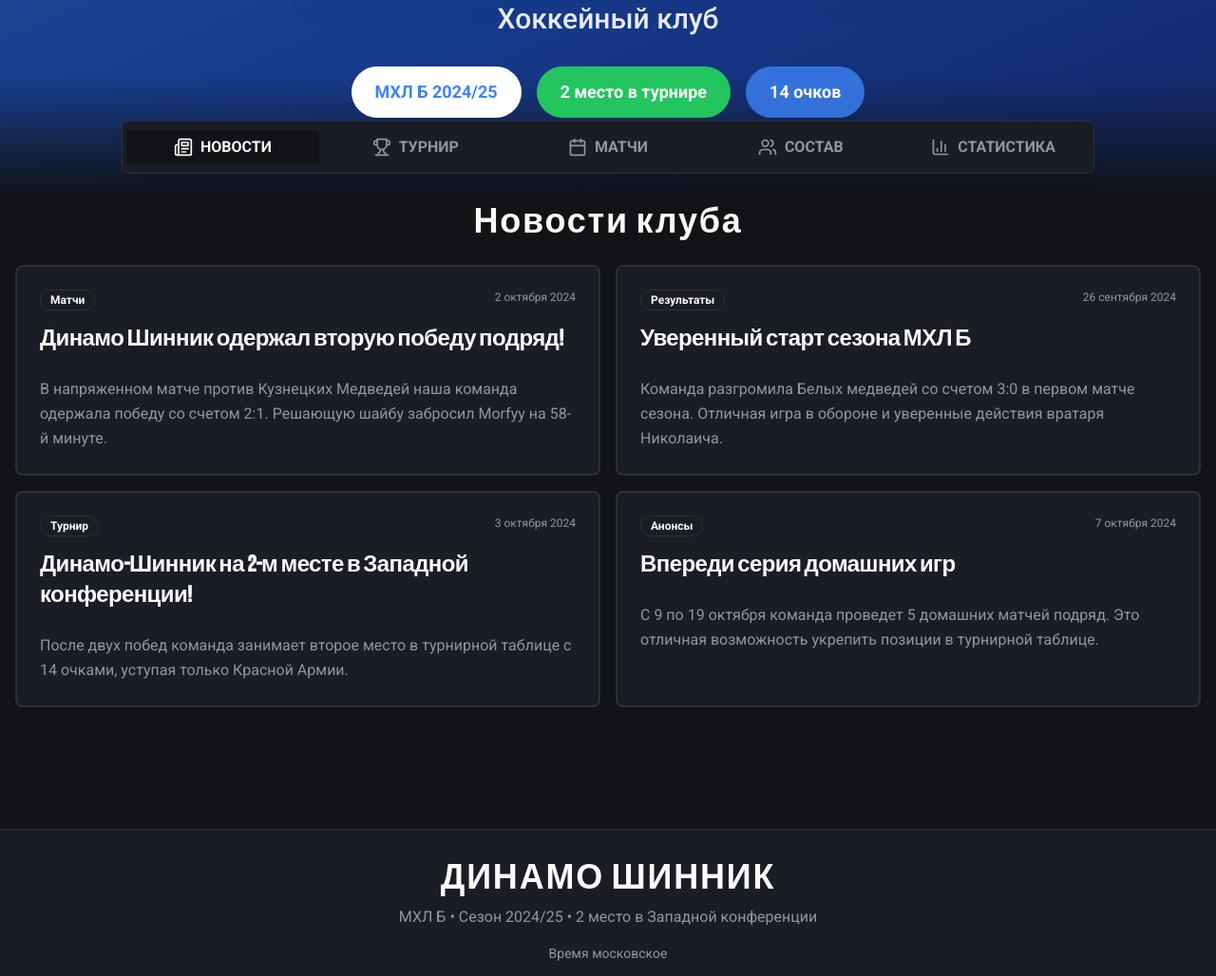
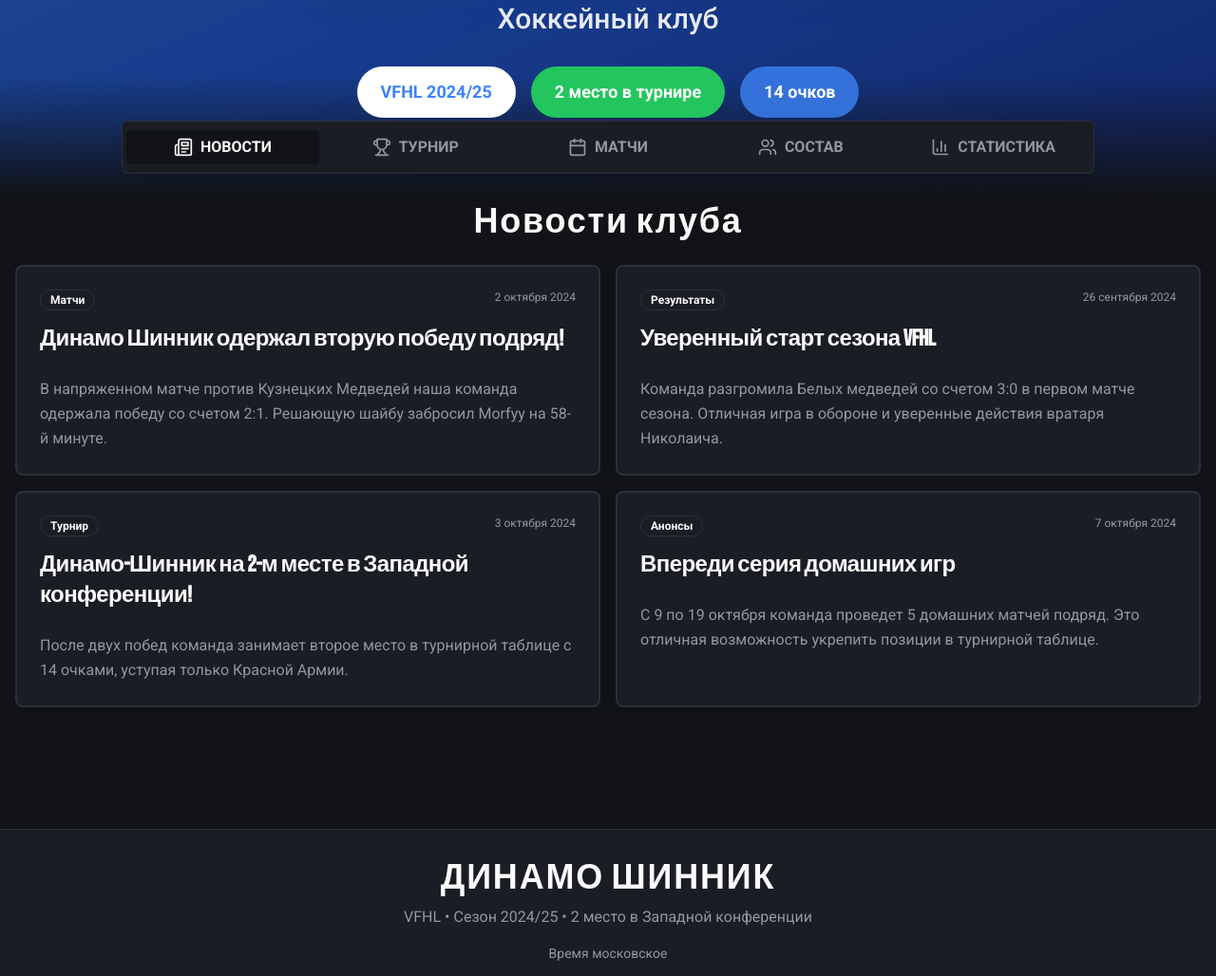
Before and after one commit to pr-poehali-dev/hockey-dinamo-shinnik-site, a React (Vite) app: page / in a window 1280 px wide. Shown: the part 353-1381 px from the top of the page at 95% size. Built offline with nearby package versions, Linux system fonts and the light colour scheme.

Commit message:
Создание лиги VFHL

```diff
--- a/src/pages/Index.tsx
+++ b/src/pages/Index.tsx
@@ -177,7 +177,7 @@ const news: NewsItem[] = [
     category: 'Матчи'
   },
   {
-    title: 'Уверенный старт сезона МХЛ Б',
+    title: 'Уверенный старт сезона VFHL',
     date: '26 сентября 2024',
     preview: 'Команда разгромила Белых медведей со счетом 3:0 в первом матче сезона. Отличная игра в обороне и уверенные действия вратаря Николаича.',
     category: 'Результаты'
@@ -223,7 +223,7 @@ export default function Index() {
             </p>
             <div className="flex gap-4 justify-center flex-wrap">
               <Badge className="bg-white text-primary px-6 py-3 text-lg hover:bg-white/90">
-                МХЛ Б 2024/25
+                VFHL 2024/25
               </Badge>
               <Badge className="bg-green-500 text-white px-6 py-3 text-lg hover:bg-green-600">
                 2 место в турнире
@@ -286,7 +286,7 @@ export default function Index() {
           </TabsContent>
 
           <TabsContent value="standings" className="animate-fade-in">
-            <h2 className="text-4xl font-bold mb-6 text-center">Западная конференция МХЛ Б</h2>
+<h2 className="text-4xl font-bold mb-6 text-center">Западная конференция VFHL</h2>
             <Card className="max-w-6xl mx-auto border-2 border-primary/30">
               <CardHeader className="bg-gradient-to-r from-primary/20 to-blue-600/20">
                 <CardTitle className="text-2xl text-center">Турнирная таблица • Сезон 2024/25</CardTitle>
@@ -593,7 +593,7 @@ export default function Index() {
       <footer className="bg-card border-t border-border py-8 mt-16">
         <div className="container mx-auto px-4 text-center">
           <h2 className="text-4xl font-bold mb-2">ДИНАМО ШИННИК</h2>
-          <p className="text-muted-foreground">МХЛ Б • Сезон 2024/25 • 2 место в Западной конференции</p>
+          <p className="text-muted-foreground">VFHL • Сезон 2024/25 • 2 место в Западной конференции</p>
           <p className="text-sm text-muted-foreground mt-4">Время московское</p>
         </div>
       </footer>
```
Also changed, not shown: 1 other file (tests, documents, lock files or other folders).
